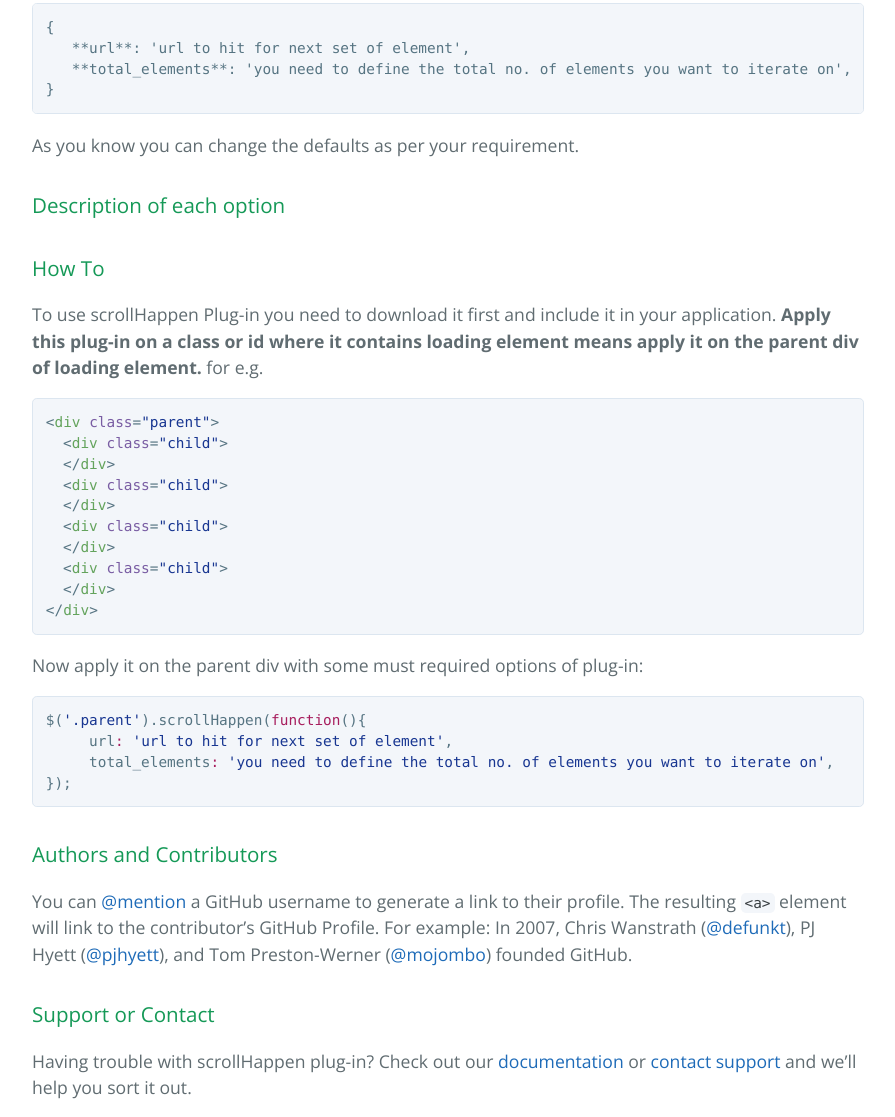
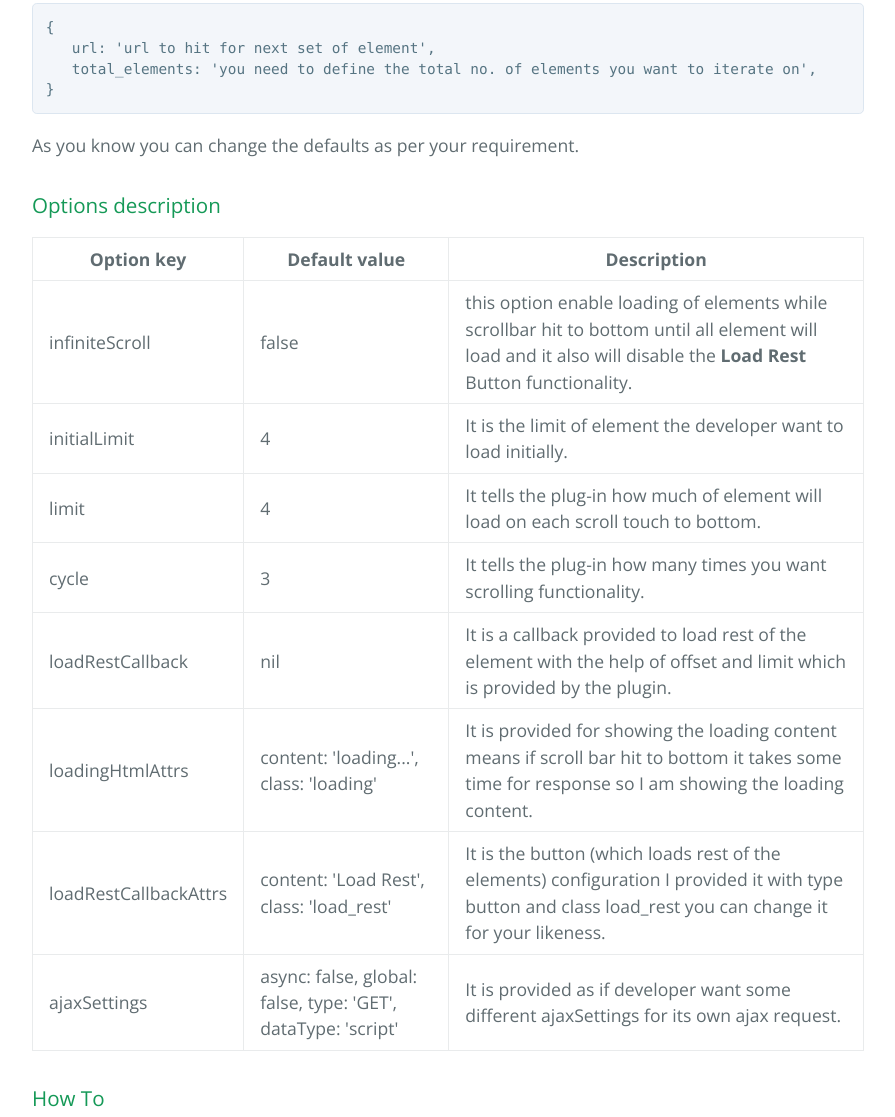
Before and after one commit to nitanshu/scrollHappen, a plain HTML site: page index.html in a window 1280 px wide. Shown: the part 1481-2598 px from the top of the page, without its empty margins (192-1087 px from the left). Drawn offline with nearby package versions, Linux system fonts and the light colour scheme.

```diff
--- a/index.html
+++ b/index.html
@@ -63,15 +63,67 @@
 </blockquote>
 
 <pre><code>{
-   **url**: 'url to hit for next set of element',
-   **total_elements**: 'you need to define the total no. of elements you want to iterate on',
+   url: 'url to hit for next set of element',
+   total_elements: 'you need to define the total no. of elements you want to iterate on',
 }
 </code></pre>
 
 <p>As you know you can change the defaults as per your requirement.</p>
 
 <h3>
-<a id="description-of-each-option" class="anchor" href="#description-of-each-option" aria-hidden="true"><span class="octicon octicon-link"></span></a>Description of each option</h3>
+<a id="options-description" class="anchor" href="#options-description" aria-hidden="true"><span class="octicon octicon-link"></span></a>Options description</h3>
+
+<table>
+<thead>
+<tr>
+<th>Option key</th>
+<th>Default value</th>
+<th>Description</th>
+</tr>
+</thead>
+<tbody>
+<tr>
+<td>infiniteScroll</td>
+<td>false</td>
+<td>this option enable loading of elements while scrollbar hit to bottom until all element will load and it also will disable the <strong>Load Rest</strong> Button functionality.</td>
+</tr>
+<tr>
+<td>initialLimit</td>
+<td>4</td>
+<td>It is the limit of element the developer want to load initially.</td>
+</tr>
+<tr>
+<td>limit</td>
+<td>4</td>
+<td>It tells the plug-in how much of element will load on each scroll touch to bottom.</td>
+</tr>
+<tr>
+<td>cycle</td>
+<td>3</td>
+<td>It tells the plug-in how many times you want scrolling functionality.</td>
+</tr>
+<tr>
+<td>loadRestCallback</td>
+<td>nil</td>
+<td>It is a callback provided to load rest of the element with the help of offset and limit which is provided by the plugin.</td>
+</tr>
+<tr>
+<td>loadingHtmlAttrs</td>
+<td>content: 'loading...', class: 'loading'</td>
+<td>It is provided for showing the loading content means if scroll bar hit to bottom it takes some time for response so I am showing the loading content.</td>
+</tr>
+<tr>
+<td>loadRestCallbackAttrs</td>
+<td>content: 'Load Rest', class: 'load_rest'</td>
+<td>It is the button (which loads rest of the elements) configuration I provided it with type button and class load_rest you can change it for your likeness.</td>
+</tr>
+<tr>
+<td>ajaxSettings</td>
+<td>async: false, global: false, type: 'GET', dataType: 'script'</td>
+<td>It is provided as if developer want some different ajaxSettings for its own ajax request.</td>
+</tr>
+</tbody>
+</table>
 
 <h3>
 <a id="how-to" class="anchor" href="#how-to" aria-hidden="true"><span class="octicon octicon-link"></span></a>How To</h3>
@@ -96,7 +148,12 @@
 <div class="highlight highlight-source-js"><pre>$(<span class="pl-s"><span class="pl-pds">'</span>.parent<span class="pl-pds">'</span></span>).scrollHappen(<span class="pl-k">function</span>(){
      url<span class="pl-k">:</span> <span class="pl-s"><span class="pl-pds">'</span>url to hit for next set of element<span class="pl-pds">'</span></span>,
      total_elements<span class="pl-k">:</span> <span class="pl-s"><span class="pl-pds">'</span>you need to define the total no. of elements you want to iterate on<span class="pl-pds">'</span></span>,
+     initialLimit<span class="pl-k">:</span> <span class="pl-c1">4</span>,
+     limit<span class="pl-k">:</span> <span class="pl-c1">6</span>,
+     inifiniteScroll<span class="pl-k">:</span> <span class="pl-c1">true</span>
 });</pre></div>
+
+<p>In this example I applied this plugin on the parent class now it takes the <code>initialLimit: 4</code> means it first load 4 elements after that on each scroll hit to bottom it loads 6 element and it will continue to do so because the <strong>infiniteScroll</strong> is true.</p>
 
 <h3>
 <a id="authors-and-contributors" class="anchor" href="#authors-and-contributors" aria-hidden="true"><span class="octicon octicon-link"></span></a>Authors and Contributors</h3>
```
Also changed, not shown: params.json (+1 -1 lines).
